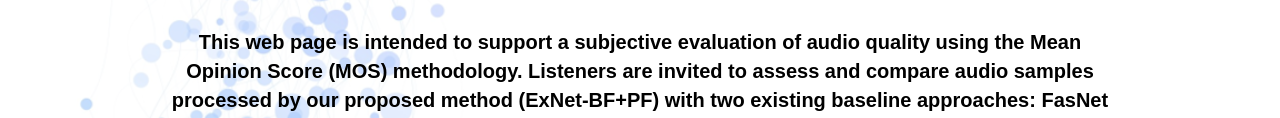
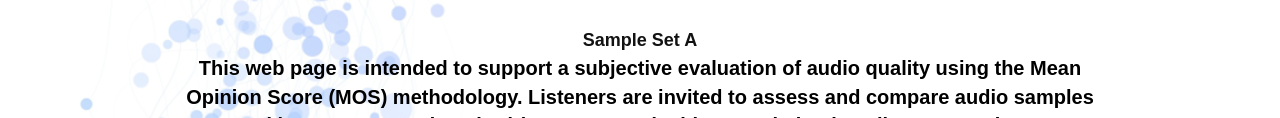
Before and after one commit to ExNet-BF-PF/ExNet-BF-PF.github.io, a plain HTML site: page form1.html in a window 1280 px wide. Shown: the part 210-328 px from the top of the page. Drawn offline with nearby package versions, Linux system fonts and the light colour scheme; some packages are replaced by stand-ins of ours; a script that the page names is missing; files whose address does not match are found by name; a web font is replaced by a local one.

Commit message:
Update form1.html

```diff
--- a/form1.html
+++ b/form1.html
@@ -52,6 +52,9 @@
         <!--<h1 style="color:black"><strong><br><br> ExNet-BF+PF: Generating Speech from Silent Videos <br> Guided by Lip Reading</b><strong></h1> -->
           <h1 style="color:black"><strong><br><br> ExNet-BF+PF: Explainable DNN-based Beamformer with Postfilter <br><strong></h1>
         <br><br>
+        <div class="publication-authors">
+            Sample Set A
+        </div>
 
     <div class="row">
 
```
